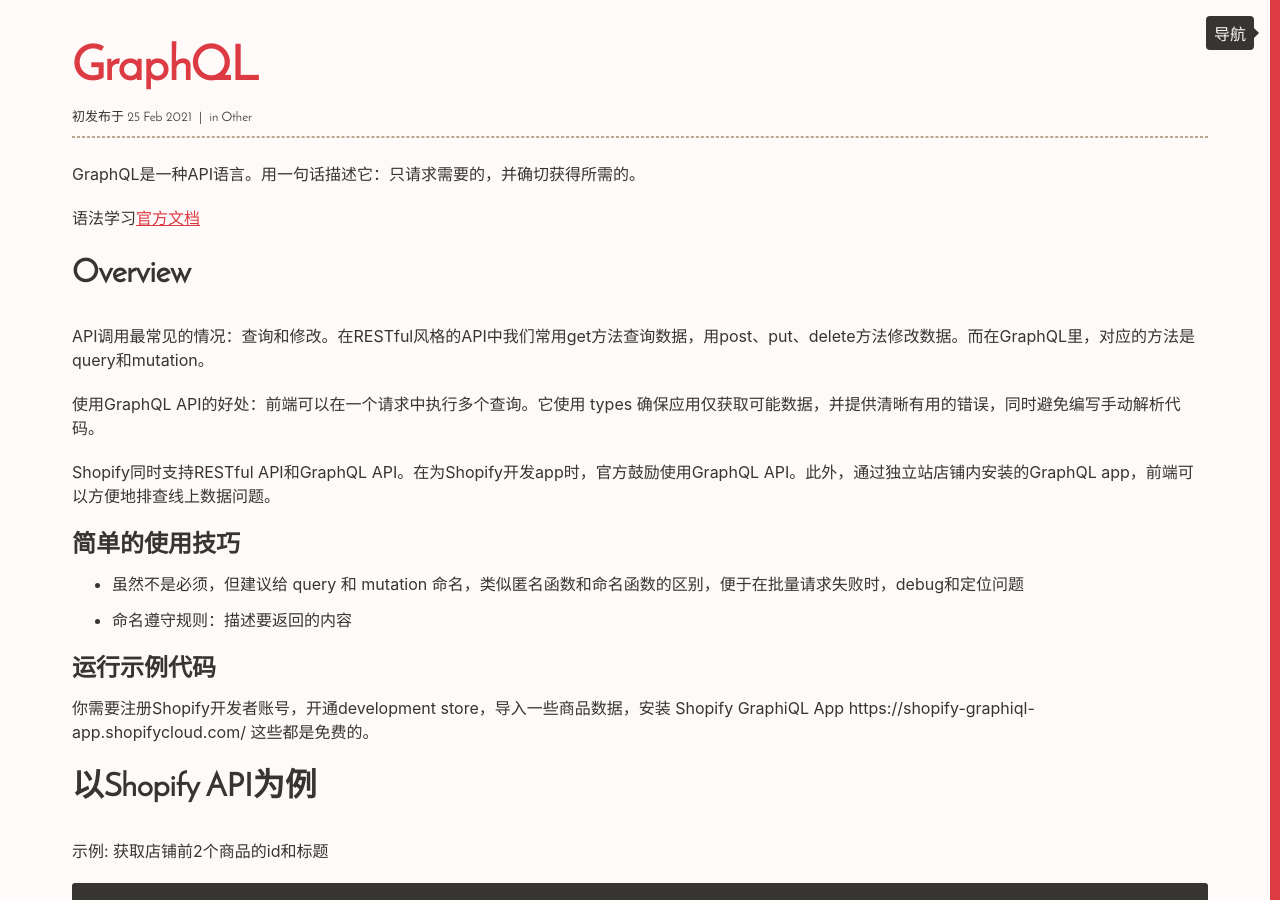
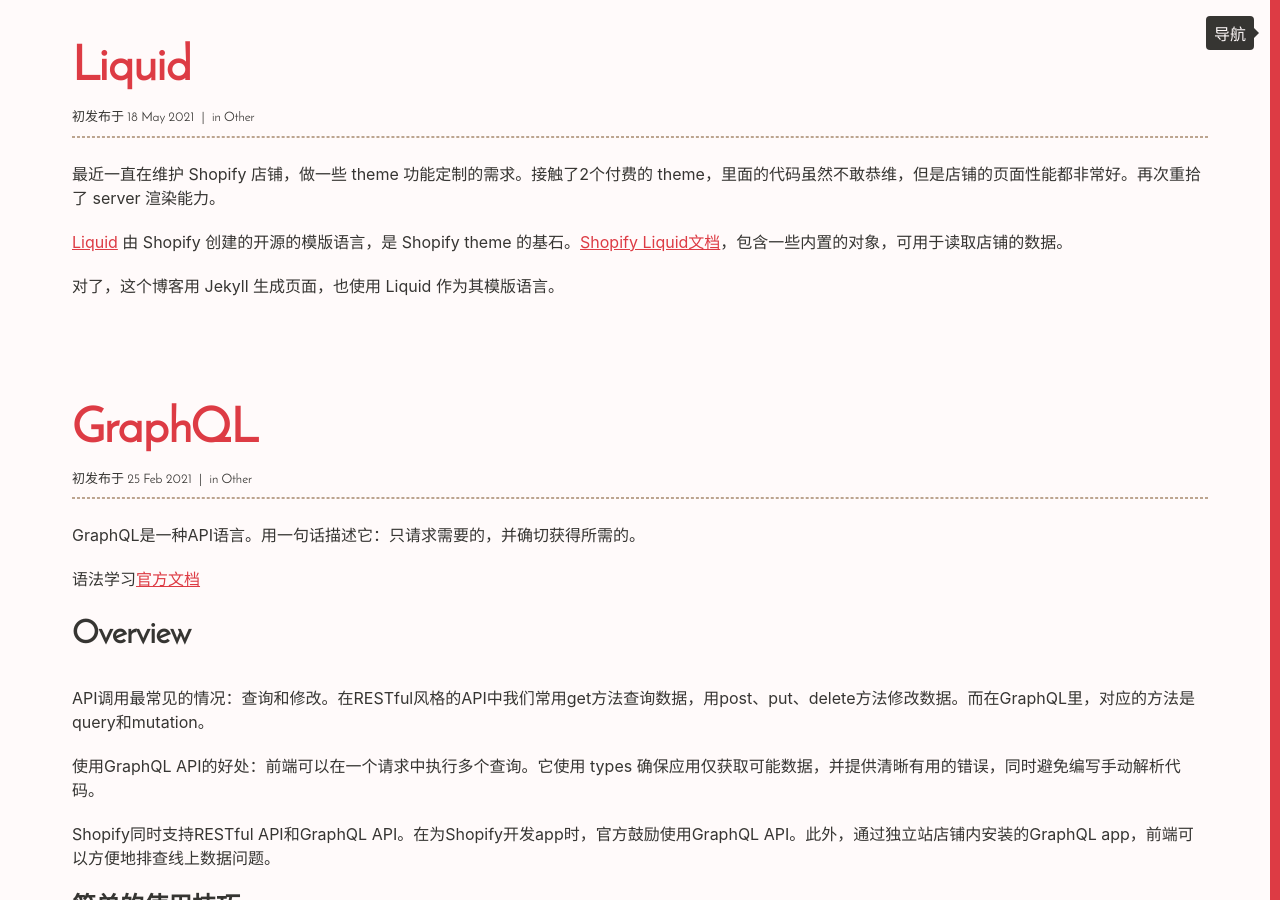
Before and after one commit to Vivi-wu/dive-into-web, a Jekyll site: the page built from Other/index.html, in a window 1280 px wide and 900 px high. Built offline with Jekyll 4.4.1, drawn with Linux system fonts in a browser that asks for light colours.

Commit message:
update first day, mod shopify store practice, add Liquid
- todo 整理Shopify store开发实践文章

````diff
--- a/_posts/2020-09-09-Web-developer-last-and-first-day.markdown
+++ b/_posts/2020-09-09-Web-developer-last-and-first-day.markdown
@@ -38,7 +38,7 @@
 
 ### VS code
 
-在扩展里安装常用扩展插件：ESLint、Git Graph、GitLens、Simple React Snippets、vscode-fileheader
+在扩展里安装常用扩展插件：ESLint、Git Graph、GitLens、vscode-fileheader、JavaScript and TypeScript Nightly
 
 编辑器显示：
 
--- a/_posts/2020-12-31-Shopify-store-practice.markdown
+++ b/_posts/2020-12-31-Shopify-store-practice.markdown
@@ -199,49 +199,6 @@
 
 `product` 的 handle 以商品标题自动创建。
 
-#### 变量作用域
-
-渲染进模版里的 snippet 代码并不自动 access 父模版中使用变量 tags assign 赋值的 variables。同理，snippet 内部的变量，不能被外部的代码读取。
-
-读取父模版变量的方法：
-
-```
-{% assign all_products = collections.all.products %}
-{% render 'snippet', products: all_products %}
-```
-
-可以以逗号分隔，传递多个变量。
-
-此外，通过 `with` 参数，将父模版中定义的变量值传递给与 snippet 文件同名的内部变量。
-
-父模版:
-```
-{% assign c = collections.all.products %}
-{% render 'collection-product-list' with c %}
-```
-
-snippet:
-```
-<ul>
-{% for product in collection-product-list %}
-<li><a href="{{ product.url}}">{{ product.title}}</a>
-{% endfor %}
-<ul>
-```
-
-#### capture
-
-捕获开闭标签之间的字符串，赋值给变量。通过 capture 创建的变量也是 string.
-
-理论上，只要 snippet 的输出结果是字符串，就可以通过这个方法实现代码复用。
-
-```
-{%- capture t_title -%}
-  {%- render 'translation_text_node', original_text : settings.title, prefix: 'layout.header_menu.' -%}
-{%- endcapture -%}
-{%- render 'my_title',title:t_title -%}
-```
-
 ### 获取未取消订单数据
 
   https://*.myshopify.com/admin/orders.json
--- /dev/null
+++ b/_posts/2021-05-18-Liquid.markdown
@@ -0,0 +1,117 @@
+---
+title:  "Liquid"
+category: Other
+---
+最近一直在维护 Shopify 店铺，做一些 theme 功能定制的需求。接触了2个付费的 theme，里面的代码虽然不敢恭维，但是店铺的页面性能都非常好。再次重拾了 server 渲染能力。
+
+[Liquid](https://shopify.github.io/liquid/) 由 Shopify 创建的开源的模版语言，是 Shopify theme 的基石。[Shopify Liquid文档](https://shopify.dev/docs/themes/liquid/reference)，包含一些内置的对象，可用于读取店铺的数据。
+
+对了，这个博客用 Jekyll 生成页面，也使用 Liquid 作为其模版语言。
+
+<!--more-->
+
+## 语法
+
+使用 `{{` 和 `}}` 输出 Liquid Object 或变量的内容。
+
+使用 `{%` 和 `%}` 包裹称为 Tags，用来 assign 变量、创建 condition/loops，从而控制模版的 flow，实现动态输出。Tags不会渲染到页面上。
+
+在 `{{-` 和 `-}}`，`{%-` 和 `-%}` 加一个 `-`，来移除渲染 tag 左右边的 whitesapce。
+
+在 `{{}}` 和 变量赋值时，使用 `|` 管道符，结合 Filters，可以改变 Liquid 对象或变量的输出。
+
+基本数据类型 String、Number、Boolean、Array（跟js差不多）、Nil。
+
+只有变量值为 `Nil`, `false` 条件判断结果是 falsy，其余情况都是 truthy。
+
+Liquid 语言里使用 snippet 封装代码，同 js 的模块概念。
+
+### 实践tips
+
++ 移除变量赋值语句之后的whitespace，`{% assign variable = "value" -%}` 只需要在闭合标记处添加横线
++ 当 Tags 或输出返回 `Nil`，不会有任何东西打印到页面上
++ 不能直接创建/initialize array，可以通过 `split` filter 把一个 string 打断成一个 substring 的数组
++ 某个条件发生的概率小时，使用 `{% unless condition %}`logic`{% endunless%}`，即仅当 condition 不满足时，才执行logic
+
+### 变量作用域
+
+渲染进模版里的 snippet 代码并不自动 access 父模版中使用变量 tags assign 赋值的 variables。同理，snippet 内部的变量，不能被外部的代码读取。
+
+读取父模版变量的方法：
+
+```
+{% assign all_products = collections.all.products %}
+{% render 'snippet', products: all_products %}
+```
+
+可以以逗号分隔，传递多个变量。
+
+此外，通过 `with` 参数，将父模版中定义的变量值传递给与 snippet 文件同名的内部变量。
+
+父模版:
+```
+{% assign c = collections.all.products %}
+{% render 'collection-product-list' with c %}
+```
+
+snippet:
+```
+<ul>
+{% for product in collection-product-list %}
+<li><a href="{{ product.url}}">{{ product.title}}</a>
+{% endfor %}
+<ul>
+```
+
+## 实例
+
+### capture
+
+捕获开闭标签之间的字符串，赋值给变量。使用 capture 创建的变量也是 string.
+
+理论上，只要 snippet 的输出结果是字符串，就可以通过这个方法实现代码复用。
+
+```
+{%- capture t_title -%}
+  {%- render 'translation_text_node', original_text : settings.title, prefix: 'layout.header_menu.' -%}
+{%- endcapture -%}
+{%- render 'my_title',title:t_title -%}
+```
+
+### Liquid中读取URL参数
+
+一开始想用官方的 request liquid 对象，发现 `request.path` 输出值不含 query。在论坛里搜到了一个[答案](https://community.shopify.com/c/Shopify-Design/URL-Parameters-in-LIQUID/m-p/808960/highlight/true#M203580)。
+
+尝试了一下，是可以的。写成 snippet 如下：
+
+```liquid
+{%- assign page_url = content_for_header | split:'"pageurl":"' | last | split:'"' | first -%}
+{%- assign query_param = '' -%}
+{%- if page_url contains "?" -%}
+  {%- assign query_string = page_url | split:'?' | last -%}
+  {%- assign qry_parts = query_string | split:'&' -%}
+  {%- for part in qry_parts -%}
+    {%- assign key_and_value = part | split:'=' -%}
+    {%- if key_and_value.size > 1 -%}
+      {% if key_and_value[0] == param_key %}
+        {%- assign query_param = key_and_value[1] -%}
+      {% endif%}
+    {%- endif -%}
+  {%- endfor -%}
+{%- endif -%}
+{{ query_param }}
+```
+
+### Convert String to Number
+
+```liquid
+{% assign num = "2021" -%}
+{{ num | abs }}
+```
+
+### Convert Number to String
+
+```liquid
+{% assign str = 2021 -%}
+{{ str | append: '' }}
+```
````
